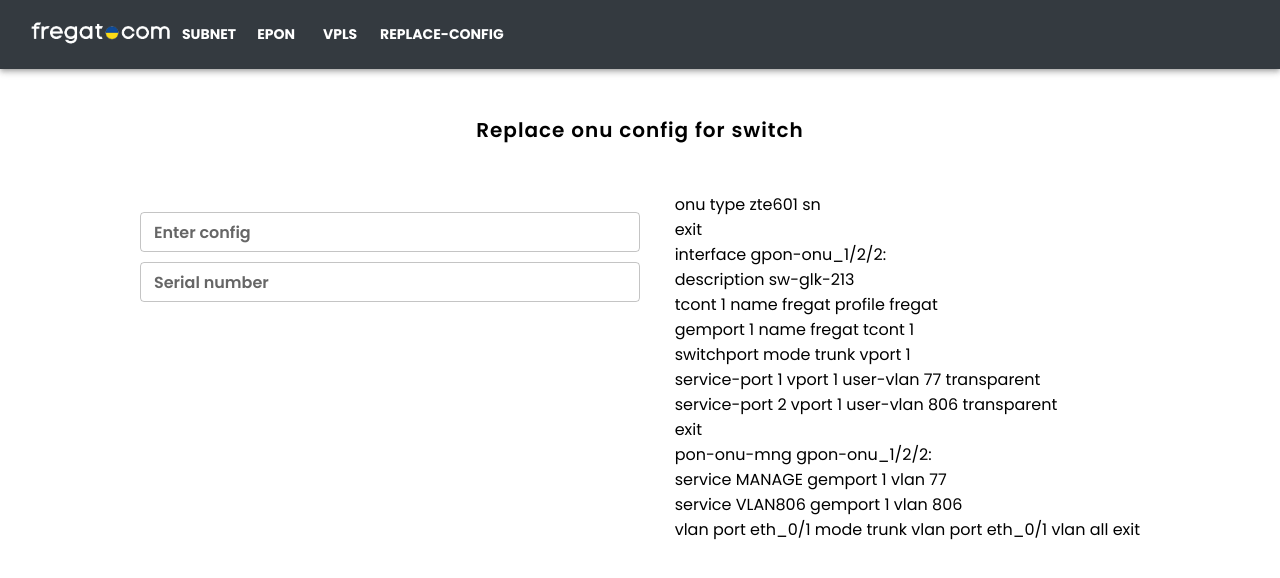
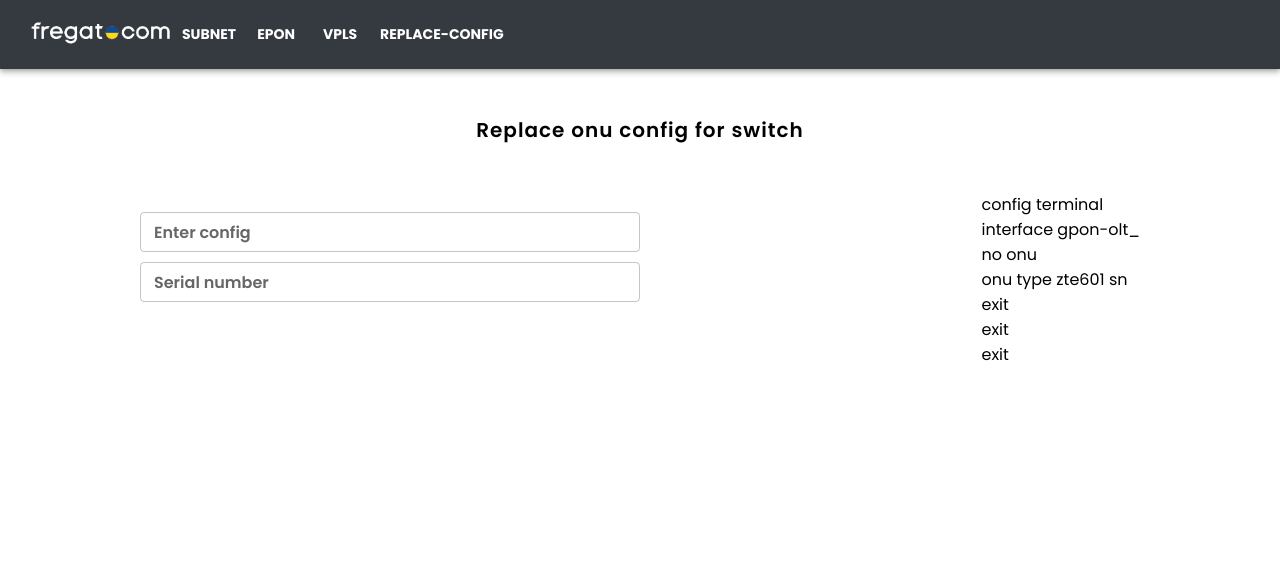
Before and after one commit to Vasstin/fregat-helper, a React (Create React App) app: page /replace-config in a window 1280 px wide. Shown: the top 578 px of the page. Built offline with nearby package versions, Linux system fonts and the light colour scheme.

Commit message:
finished replace-config

```diff
--- a/src/ReplaceSwitchConfig/ReplaceSwitchConfig.js
+++ b/src/ReplaceSwitchConfig/ReplaceSwitchConfig.js
@@ -1,18 +1,27 @@
 import { Box, TextField, Typography } from "@mui/material";
-import React, { use, useState } from "react";
+import React, { useState } from "react";
 import SwitchConfig from "./SwitchConfig";
 
 const ReplaceSwitchConfig = (props) => {
-  const [serialNumber, setSerivalNumber] = useState();
-  const [onuId, setOnuId] = useState()
+  const [serialNumber, setSerialNumber] = useState();
+  const [onuId, setOnuId] = useState();
+  const [interfaceConfig, setInterfaceConfig] = useState([]);
+  const [ponConfig, setPonConfig] = useState([]);
+  const [interfaceOlt, setInterfaceOlt] = useState();
 
   let handleChange = (event) => {
     let array = event.target.value.split("\n");
     let onuId = array[0].split(":")[1];
-    setOnuId(onuId)
-    console.log(array);
+    let index = array.findIndex((item) => item.startsWith("pon-onu-mng"));
+    let interfaceConfig = array.slice(0, index);
+    let ponConfig = array.slice(index);
+    let interfaceOlt = array[0]?.split("_")[1]?.split(":")[0];
+
+    setOnuId(onuId);
+    setInterfaceConfig(interfaceConfig);
+    setPonConfig(ponConfig);
+    setInterfaceOlt(interfaceOlt);
   };
-  console.log(serialNumber);
   return (
     <Box>
       <Typography
@@ -66,11 +75,17 @@ const ReplaceSwitchConfig = (props) => {
             label="Serial number"
             variant="outlined"
             size="small"
-            onChange={(event) => setSerivalNumber(event.target.value)}
+            onChange={(event) => setSerialNumber(event.target.value)}
           ></TextField>
         </Box>
         <Box>
-          <SwitchConfig serialNumber={serialNumber} onuId={onuId}/>
+          <SwitchConfig
+            serialNumber={serialNumber}
+            onuId={onuId}
+            interfaceConfig={interfaceConfig}
+            ponConfig={ponConfig}
+            interfaceOlt={interfaceOlt}
+          />
         </Box>
       </Box>
     </Box>
--- a/src/ReplaceSwitchConfig/SwitchConfig.js
+++ b/src/ReplaceSwitchConfig/SwitchConfig.js
@@ -1,25 +1,24 @@
 import React from "react";
-import { Box, TextField, Typography } from "@mui/material";
+import { Box } from "@mui/material";
 
 const SwitchConfig = (props) => {
   return (
     <Box>
-      <p>onu {props.onuId} type zte601 sn {props.serialNumber}</p>
+      <p>config terminal</p>
+      <p>interface gpon-olt_{props.interfaceOlt}</p>
+      <p>no onu {props.onuId}</p>
+      <p>
+        onu {props.onuId} type zte601 sn {props.serialNumber}
+      </p>
       <p>exit</p>
-      <p>interface gpon-onu_1/2/2:{props.onuId}</p>
-      <p>description sw-glk-213</p>
-      <p>tcont 1 name fregat profile fregat</p>
-      <p>gemport 1 name fregat tcont 1</p>
-      <p>switchport mode trunk vport 1</p>
-      <p>service-port 1 vport 1 user-vlan 77 transparent</p>
-      <p>service-port 2 vport 1 user-vlan 806 transparent</p>
-      {/* service-port 3 vport 1 user-vlan 3215 transparent  */}
+      {props.interfaceConfig.map((item,index) => (
+        <p key={index}>{item}</p>
+      ))}
       <p>exit</p>
-      <p>pon-onu-mng gpon-onu_1/2/2:{props.onuId}</p>
-      <p>service MANAGE gemport 1 vlan 77</p>
-      <p>service VLAN806 gemport 1 vlan 806</p>
-      {/* service 3215 gemport 1 vlan 3215  */}
-      <p>vlan port eth_0/1 mode trunk vlan port eth_0/1 vlan all exit</p>
+      {props.ponConfig.map((item,index) => (
+        <p key={index}>{item}</p>
+      ))}
+      <p>exit</p>
     </Box>
   );
 };
```
